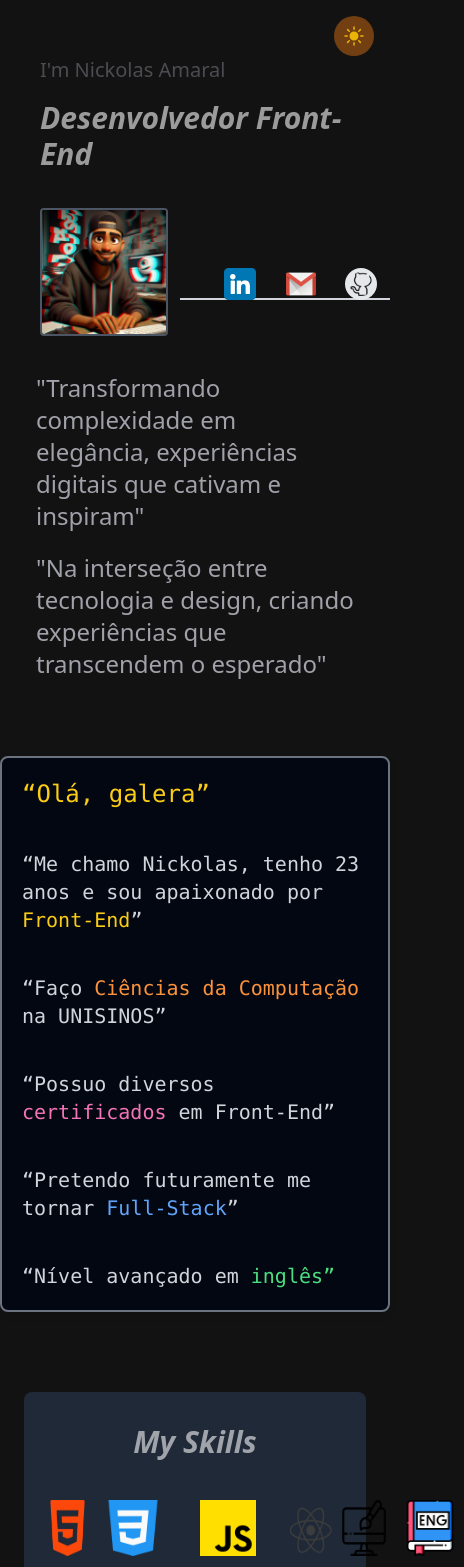
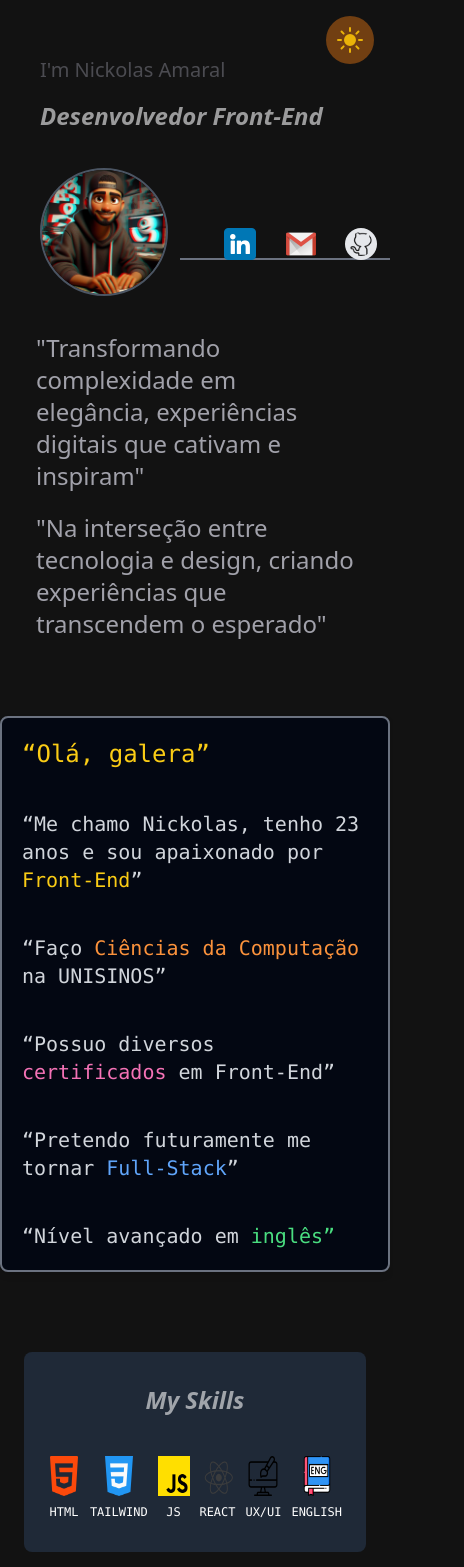
Before and after one commit to nickolasamaral03/Portfolio_3, a React (Vite) app: page / in a window 390 px wide. Shown: the top 1567 px of the page, 464 px wide, since content can reach past the window. Built offline with nearby package versions, Linux system fonts and the light colour scheme.

Commit message:
Ajustando estilização mobile

```diff
--- a/src/Componentes/Contato/index.jsx
+++ b/src/Componentes/Contato/index.jsx
@@ -5,7 +5,8 @@ import Github from '../../assets/github.png'
 const Contato = () => {
     return(
         <>
-        <div className='bg-gray-200 dark:bg-gray-800 rounded-md border-gray-100 mx-4 sm:mx-6 md:mx-10 lg:mx-auto lg:max-w-4xl my-24 p-8'>
+        {/* <div className='bg-gray-200 dark:bg-gray-800 rounded-md border-gray-100 mx-4 sm:mx-6 md:mx-10 lg:mx-auto lg:max-w-4xl my-24 p-8'> */}
+        <div className='bg-gray-200 dark:bg-gray-800 rounded-md border-gray-100 mx-auto w-[90%] sm:w-[85%] md:w-[80%] lg:w-full lg:max-w-4xl my-24 p-8'>
             {/* <h2 className='lg:text-3xl dark:text-zinc-100 font-extrabold italic py-8 text-center animate-pulse sm:text-2xl'>
             Para Contato:
             </h2>
@@ -13,21 +14,21 @@ const Contato = () => {
             <a href="https://www.linkedin.com/in/nickolas-amaral-688984248/" target='blank'>
             <div className="flex items-center justify-between px-6 sm:px-8 md:px-12 lg:px-16 border-b-2 border-blue-700 hover:bg-blue-300 dark:hover:bg-blue-900 transition-colors">
                 <h2 className='dark:text-blue-500 font-bold lg:text-xl py-4 sm:text-md'>Linkedin</h2>
-                <img src={Linkedin} alt="LinkedIn" className='h-8 w-8 cursor-pointer filter dark:invert-0 invert'/>
+                <img src={Linkedin} alt="LinkedIn" className='h-8 w-8 cursor-pointer filter'/>
             </div>
             </a>
 
             <a href="https://mail.google.com/mail/u/0/?to=nickolas.amaral08@gmail.com&fs=1&tf=cm" target='blank'>
             <div className="flex items-center justify-between px-6 sm:px-8 md:px-12 lg:px-16 border-b-2 border-red-700 hover:bg-red-300 dark:hover:bg-red-900 transition-colors">
                 <h2 className='dark:text-red-500 font-bold lg:text-xl py-4 sm:text-md'>Email</h2>
-                <img src={Email} alt="Email" className='h-8 w-8 cursor-pointer filter dark:invert-0 invert'/>
+                <img src={Email} alt="Email" className='h-8 w-8 cursor-pointer filter'/>
             </div>
             </a>
 
             <a href="https://github.com/nickolasamaral03" target='blank'>
             <div className="flex items-center justify-between px-6 sm:px-8 md:px-12 lg:px-16 border-b-2 border-black hover:bg-gray-500 dark:hover:bg-gray-600 transition-colors rounded-b-md">
                 <h2 className='dark:text-white font-bold lg:text-xl py-4 sm:text-md'>GitHub</h2>
-                <img src={Github} alt="GitHub" className='h-8 w-8 cursor-pointer bg-gray-800 dark:bg-white rounded-full p-1.5 filter dark:invert-0 invert'/>
+                <img src={Github} alt="GitHub" className='h-8 w-8 cursor-pointer bg-gray-800 dark:bg-white rounded-full p-1.5 filter dark:invert-1 invert'/>
             </div>
             </a>
         </div>
--- a/src/Componentes/Header/ToogleTheme.jsx
+++ b/src/Componentes/Header/ToogleTheme.jsx
@@ -16,8 +16,8 @@ const ToggleTheme = () => {
 
     return(
     <div className="hidden sm:block">
-        <MoonIcon className='lg:h-8 text-blue-500 cursor-pointer block dark:hidden sm:h-5'onClick={toggle}/>
-        <SunIcon className='lg:h-9 text-yellow-500 cursor-pointer hidden dark:block sm:h-6' onClick={toggle}/>
+        <MoonIcon className='lg:h-8 text-blue-500 cursor-pointer block dark:hidden sm:h-7'onClick={toggle}/>
+        <SunIcon className='lg:h-9 text-yellow-500 cursor-pointer hidden dark:block sm:h-8' onClick={toggle}/>
     </div>
 
     )
--- a/src/Componentes/Home/index.jsx
+++ b/src/Componentes/Home/index.jsx
@@ -9,10 +9,10 @@ const Home = () => {
     <div className=' lg:mt-14 lg:ml-24 sm:grid-cols-1 sm:w-100 sm:mt-14'>
         <div className='grid'>
             <h3 className='dark:text-zinc-500 text-black text-2xl ml-28 font-thin animate-pulse sm:ml-10 sm:text-xl'> I'm Nickolas Amaral</h3>
-            <h1 className='text-4xl dark:text-zinc-100 font-extrabold italic my-4 animate-pulse sm:text-3xl sm:ml-10'>Desenvolvedor Front-End</h1>
+            <h1 className='lg:text-3xl dark:text-zinc-100 font-extrabold italic my-4 animate-pulse sm:text-2xl sm:ml-10'>Desenvolvedor Front-End</h1>
             <div className='flex'>
-            <img src={Foto} alt="Minha Foto" className='lg:h-36 lg:w-36 ml-10 mt-5 rounded border-gray-600 border-2 sm:h-32 sm:w-32'/>
-            <div className='flex mt-16 pl-7 border-b-2 border-gray-300 pb-4 h-12 ml-3'>
+            <img src={Foto} alt="Minha Foto" className='lg:h-36 lg:w-36 ml-10 mt-5 rounded-full border-gray-600 border-2 sm:h-32 sm:w-32'/>
+            <div className='flex mt-16 pl-7 border-b-2 border-gray-500 pb-4 h-12 ml-3'>
                 <a href="https://www.linkedin.com/in/nickolas-amaral-688984248/" target='blank'><img src={Linkedin} alt="" className='h-8 m-4 cursor-pointer '/></a>
 
                 <a href="https://mail.google.com/mail/u/0/?to=nickolas.amaral08@gmail.com&fs=1&tf=cm" target='blank'><img src={Email} alt="" className='h-8 m-4 cursor-pointer'/></a>
@@ -26,7 +26,7 @@ const Home = () => {
                     <h3 className='lg:mt-9 font-thin dark:text-zinc-400 text-gray-500 lg:text-2xl sm:text-2xl sm:m-5 md:m-5'>&quot;Transformando complexidade em elegância, experiências digitais que cativam e inspiram&quot;</h3>
                     <h3 className='lg:mt-10 font-thin dark:text-zinc-400 text-gray-500 lg:text-2xl sm:text-2xl sm:m-5 md:m-5'>&quot;Na interseção entre tecnologia e design, criando experiências que transcendem o esperado&quot;</h3>
                 </div>
-                <div className='lg:ml-36 lg:-mt-20 border-solid border-gray-200 dark:border-gray-500 border-2 p-5 bg-gray-200 dark:bg-gray-950 rounded-lg drop-shadow-md sm:m-auto sm:m-12 sm:mt-10 '>
+                <div className='lg:ml-36 lg:-mt-20 border-solid border-gray-200 dark:border-gray-500 border-2 p-5 bg-gray-200 dark:bg-gray-950 rounded-lg drop-shadow-md sm:m-auto sm:m-14 sm:mt-10 '>
                     <h4>
                     <p className='dark:text-yellow-400 text-yellow-700 font-mono mb-10 text-2xl'>“Olá, galera”</p>
 
--- a/src/Componentes/Projects/index.jsx
+++ b/src/Componentes/Projects/index.jsx
@@ -10,7 +10,7 @@ import js from '../../assets/js.png'
 const Projects = () => {
     return(
         <>
-        <div className='bg-gray-200 dark:bg-transparent mt-10 lg:pb-6'>
+        <div className='bg-gray-200 dark:bg-transparent mt-10 lg:pb-6 sm:mx-auto'>
             <h1 className='text-center lg:text-4xl sm:text-3xl md:text-4xl animate-pulse font-serif dark:text-white pt-16 pb-8'>PROJETOS</h1>
         <div>
             <div className='lg:flex lg:mx-10 m-auto justify-center dark:text-white sm:grid sm:ml-3'>
--- a/src/Componentes/Skills/index.jsx
+++ b/src/Componentes/Skills/index.jsx
@@ -40,7 +40,7 @@ const Skills = () => {
        </div>  */}
 
        <div className='lg:mt-24 pb-8 dark:bg-gray-800 bg-blue-100 rounded-lg mx-4 sm:mx-6 md:mx-10 lg:mx-20 my-20'>
-            <h1 className='lg:text-4xl dark:text-zinc-100 font-extrabold italic my-4 text-center pt-8 mb-10 animate-pulse sm:text-3xl'>
+            <h1 className='lg:text-4xl dark:text-zinc-100 font-extrabold italic my-4 text-center pt-8 mb-10 animate-pulse sm:text-2xl'>
                 My Skills
             </h1>
 
@@ -48,43 +48,43 @@ const Skills = () => {
                 {/* HTML */}
                 <div className='flex flex-col items-center'>
                 <img src={html} alt="HTML"
-                    className='h-12 w-12 sm:h-14 sm:w-14 md:h-16 md:w-16 cursor-pointer hover:scale-110 transition-transform'/>
-                <p className='dark:text-white font-mono mt-2 text-sm sm:text-base'>HTML</p>
+                    className='h-12 w-12 sm:h-10 sm:w-8 md:h-16 md:w-16 cursor-pointer hover:scale-110 transition-transform'/>
+                <p className='dark:text-white font-mono mt-2 lg:text-xl sm:text-xs'>HTML</p>
                 </div>
 
                 {/* CSS/TAILWIND */}
                 <div className='flex flex-col items-center'>
                 <img src={css} alt="Tailwind"
-                    className='h-12 w-12 sm:h-14 sm:w-14 md:h-16 md:w-16 cursor-pointer hover:scale-110 transition-transform'/>
-                <p className='dark:text-white font-mono mt-2 text-sm sm:text-base'>TAILWIND</p>
+                    className='h-12 w-12 sm:h-10 sm:w-8  md:h-16 md:w-16 cursor-pointer hover:scale-110 transition-transform'/>
+                <p className='dark:text-white font-mono mt-2 lg:text-xl sm:text-xs'>TAILWIND</p>
                 </div>
 
                 {/* JavaScript */}
                 <div className='flex flex-col items-center'>
                 <img src={js} alt="JavaScript"
-                    className='h-12 w-12 sm:h-14 sm:w-14 md:h-16 md:w-16 cursor-pointer hover:scale-110 transition-transform'/>
-                <p className='dark:text-white font-mono mt-2 text-sm sm:text-base'>JAVASCRIPT</p>
+                    className='h-12 w-12 sm:h-10 sm:w-8  md:h-16 md:w-16 cursor-pointer hover:scale-110 transition-transform'/>
+                <p className='dark:text-white font-mono mt-2 lg:text-xl sm:text-xs'>JS</p>
                 </div>
 
                 {/* React */}
                 <div className='flex flex-col items-center'>
                 <img src={react} alt="React"
-                    className='h-12 w-12 sm:h-14 sm:w-14 md:h-16 md:w-16 cursor-pointer hover:scale-110 transition-transform'/>
-                <p className='dark:text-white font-mono mt-2 text-sm sm:text-base'>REACT</p>
+                    className='h-12 w-12 sm:h-10 sm:w-8  md:h-16 md:w-16 cursor-pointer hover:scale-110 transition-transform'/>
+                <p className='dark:text-white font-mono mt-2 lg:text-xl sm:text-xs'>REACT</p>
                 </div>
 
                 {/* UX/UI */}
                 <div className='flex flex-col items-center'>
                 <img src={design} alt="UX/UI"
-                    className='h-12 w-12 sm:h-14 sm:w-14 md:h-16 md:w-16 cursor-pointer hover:scale-110 transition-transform'/>
-                <p className='dark:text-white font-mono mt-2 text-sm sm:text-base'>UX/UI</p>
+                    className='h-12 w-12 sm:h-10 sm:w-8  md:h-16 md:w-16 cursor-pointer hover:scale-110 transition-transform'/>
+                <p className='dark:text-white font-mono mt-2 lg:text-xl sm:text-xs'>UX/UI</p>
                 </div>
 
                 {/* English */}
                 <div className='flex flex-col items-center'>
                 <img src={english} alt="English"
-                    className='h-12 w-12 sm:h-14 sm:w-14 md:h-16 md:w-16 cursor-pointer hover:scale-110 transition-transform'/>
-                <p className='dark:text-white font-mono mt-2 text-sm sm:text-base'>ENGLISH</p>
+                    className='h-12 w-12 sm:h-10 sm:w-8  md:h-16 md:w-16 cursor-pointer hover:scale-110 transition-transform'/>
+                <p className='dark:text-white font-mono mt-2 lg:text-xl sm:text-xs'>ENGLISH</p>
                 </div>
             </div>
             </div>
```
